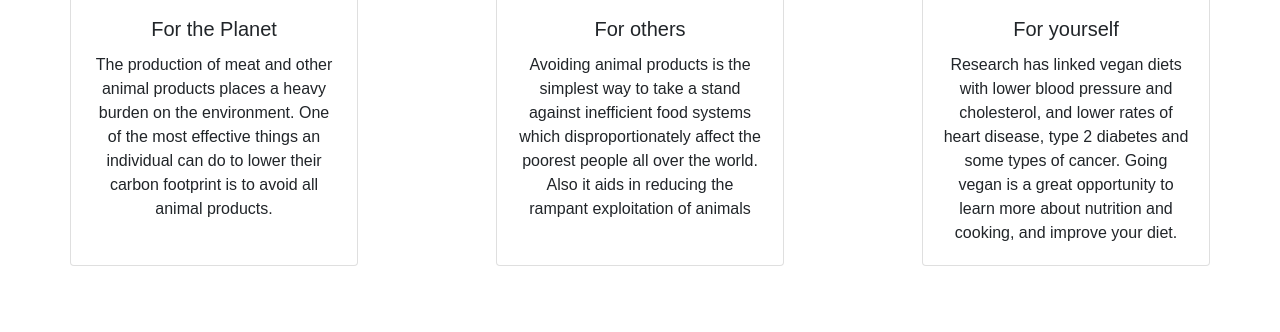
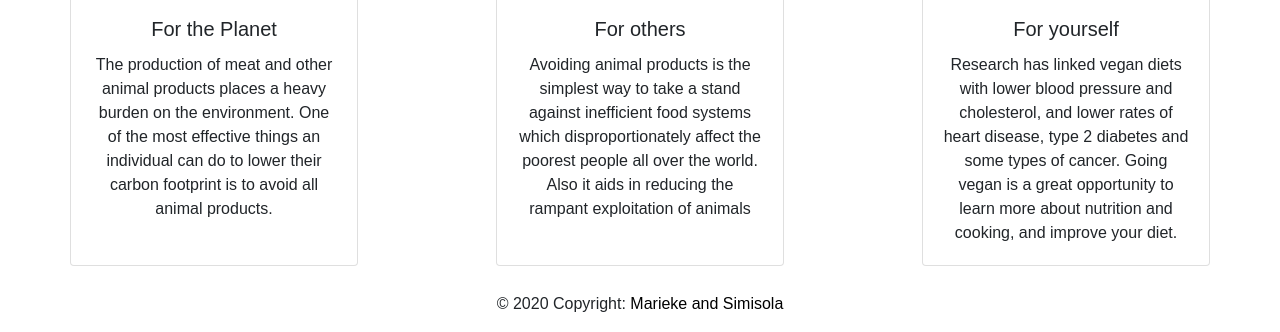
Before and after one commit to cfg-vegan/cfg-vegan.github.io, a plain HTML site: page index.html in a window 1280 px wide. Shown: the part 1901-2233 px from the top of the page. Before the commit the page ends 2177 px from the top, so only its background shows below. Drawn offline with nearby package versions, Linux system fonts and the light colour scheme.

Commit message:
Update index.html

```diff
--- a/index.html
+++ b/index.html
@@ -115,6 +115,16 @@
 
     </div>
 
+ <!--/.Footer Links-->
+<footer>
+        <!-- Copyright -->
+        <div class="footer-copyright text-center py-3">© 2020 Copyright:
+            <a href="https://cfg-vegan.github.io/"> Marieke and Simisola</a>
+        </div>
+        <!-- Copyright -->
+
+    </footer>
+    <!-- Footer -->
 
 
 
```
